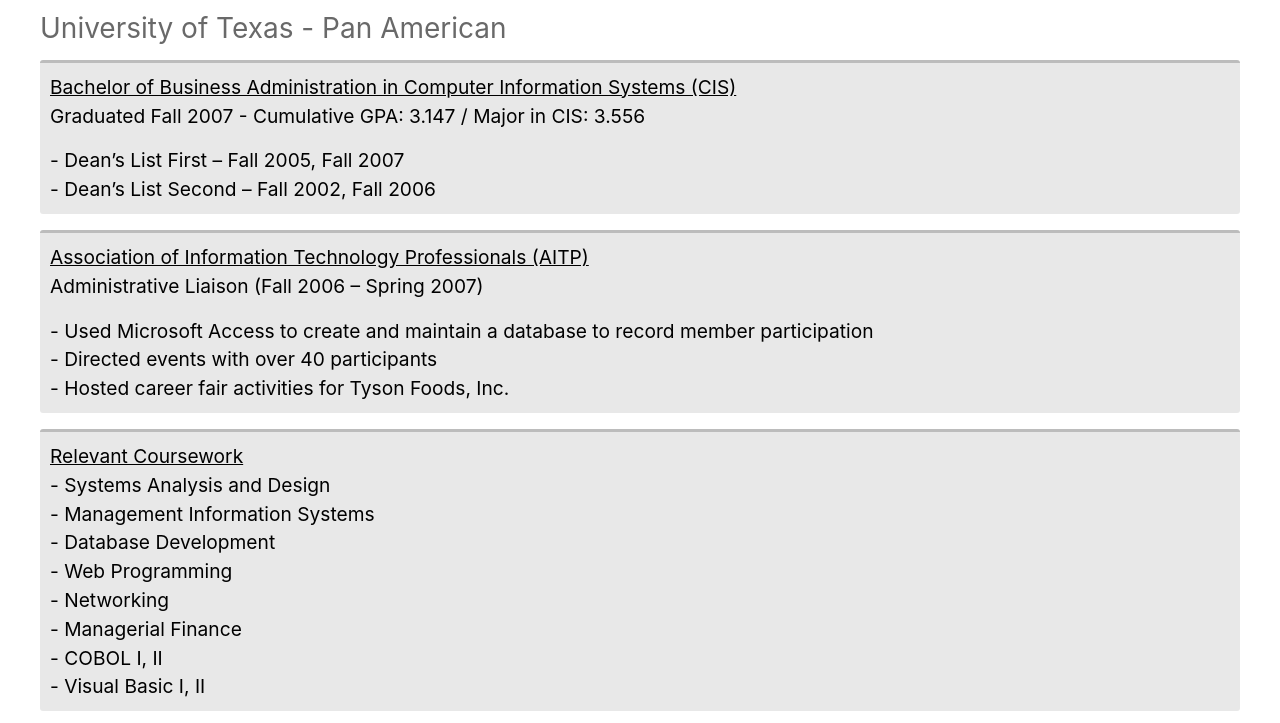
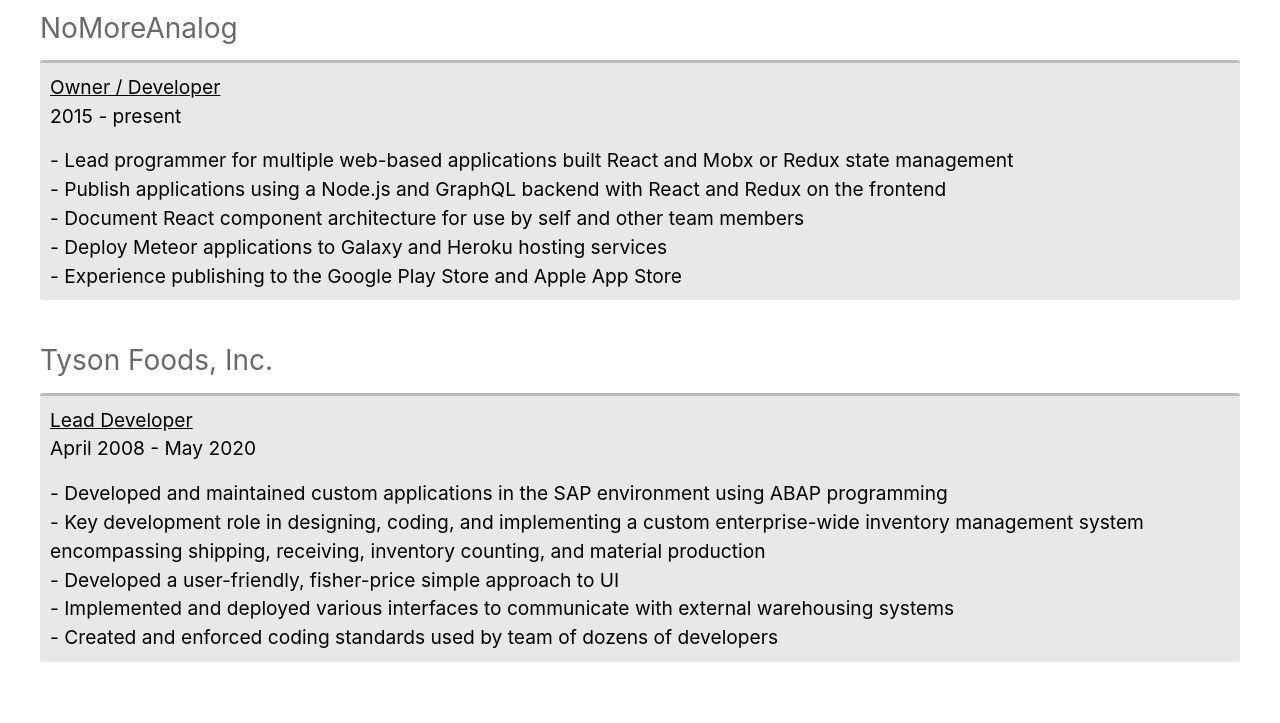
Before and after one commit to joserocha3/resume.pablorocha.me, a Gatsby site: page / in a window 1280 px wide. Shown: the part 622-1345 px from the top of the page. Built offline with nearby package versions, Linux system fonts and the light colour scheme; Gatsby itself is replaced by a stand-in of ours.

Commit message:
add work history

```diff
--- a/src/components/Skills.js
+++ b/src/components/Skills.js
@@ -46,15 +46,19 @@
       <Badge>JavaScript</Badge>
       <Badge>React</Badge>
       <Badge>React Native</Badge>
+      <Badge>Flutter</Badge>
       <Badge>Firebase</Badge>
+      <Badge>Node.js</Badge>
+      <Badge>Heroku</Badge>
+      <Badge>Hasura</Badge>
+      <Badge>PostgreSQL</Badge>
       <Badge>MongoDB</Badge>
       <Badge>GraphQL</Badge>
+      <Badge>Git</Badge>
       <Badge>Style Components</Badge>
       <Badge>HTML and CSS</Badge>
       <Badge>Netlify</Badge>
-      <Badge>Node.js</Badge>
       <Badge>D3.js</Badge>
-      <Badge>Git</Badge>
     </Badges>
 
     <Heading>SAP</Heading>
--- /dev/null
+++ b/src/components/WorkHistory.js
@@ -0,0 +1,84 @@
+import React from 'react'
+import styled from 'styled-components'
+
+const Wrapper = styled.div`
+  display: flex;
+  flex-direction: column;
+  padding-bottom: 3rem;
+`
+
+const Title = styled.h2`
+  font-weight: 800;
+  margin: 0;
+
+  @media (min-width: 800px) {
+    font-size: 2.75rem;
+  }
+
+  @media (min-width: 500px) {
+    font-size: 2.25rem;
+  }
+`
+
+const Subtitle = styled.h3`
+  font-weight: 400;
+  color: #696969;
+  margin-bottom: 1rem;
+
+  @media (min-width: 800px) {
+    font-size: 2.25rem;
+  }
+
+  @media (min-width: 500px) {
+    font-size: 1.75rem;
+  }
+`
+
+const Section = styled.div`
+  line-height: 1.5;
+  font-size: 1.2rem;
+  margin-bottom: 1rem;
+  padding: 10px;
+  border-radius: 3px;
+  background-color: #E8E8E8;
+  border-top: solid 3px #BCBCBC;
+`
+
+const Name = styled.div`
+  text-decoration: underline;
+`
+
+const Description = styled.div`
+  margin-bottom: 1rem;
+`
+
+const WorkHistory = () => (
+  <Wrapper>
+    <Title>Work History</Title>
+    <Subtitle>NoMoreAnalog</Subtitle>
+    <Section>
+      <Name>Owner / Developer</Name>
+      <Description>2015 - present</Description>
+      <div>- Lead programmer for multiple web-based applications built React and Mobx or Redux state management</div>
+      <div>- Publish applications using a Node.js and GraphQL backend with React and Redux on the frontend</div>
+      <div>- Document React component architecture for use by self and other team members</div>
+      <div>- Deploy Meteor applications to Galaxy and Heroku hosting services</div>
+      <div>- Experience publishing to the Google Play Store and Apple App Store</div>
+    </Section>
+    <Subtitle>Tyson Foods, Inc.</Subtitle>
+    <Section>
+      <Name>Lead Developer</Name>
+      <Description>April 2008 - May 2020</Description>
+      <div>- Developed and maintained custom applications in the SAP environment using ABAP programming</div>
+      <div>
+        - Key development role in designing, coding, and implementing a custom enterprise-wide
+        inventory management system encompassing shipping, receiving, inventory counting, and material production
+      </div>
+      <div>- Developed a user-friendly, fisher-price simple approach to UI</div>
+      <div>- Implemented and deployed various interfaces to communicate with external warehousing systems</div>
+      <div>- Created and enforced coding standards used by team of dozens of developers</div>
+    </Section>
+  </Wrapper>
+)
+
+export default WorkHistory
--- a/src/pages/index.js
+++ b/src/pages/index.js
@@ -5,6 +5,7 @@
 import SEO from '../components/SEO'
 import Hero from '../components/Hero'
 import About from '../components/About'
+import WorkHistory from '../components/WorkHistory'
 import Education from '../components/Education'
 import Skills from '../components/Skills'
 import Ventures from '../components/Ventures'
@@ -31,6 +32,7 @@
       <Center>
         <Hero />
         <About />
+        <WorkHistory />
         <Education />
         <Skills />
         <Ventures />
```
